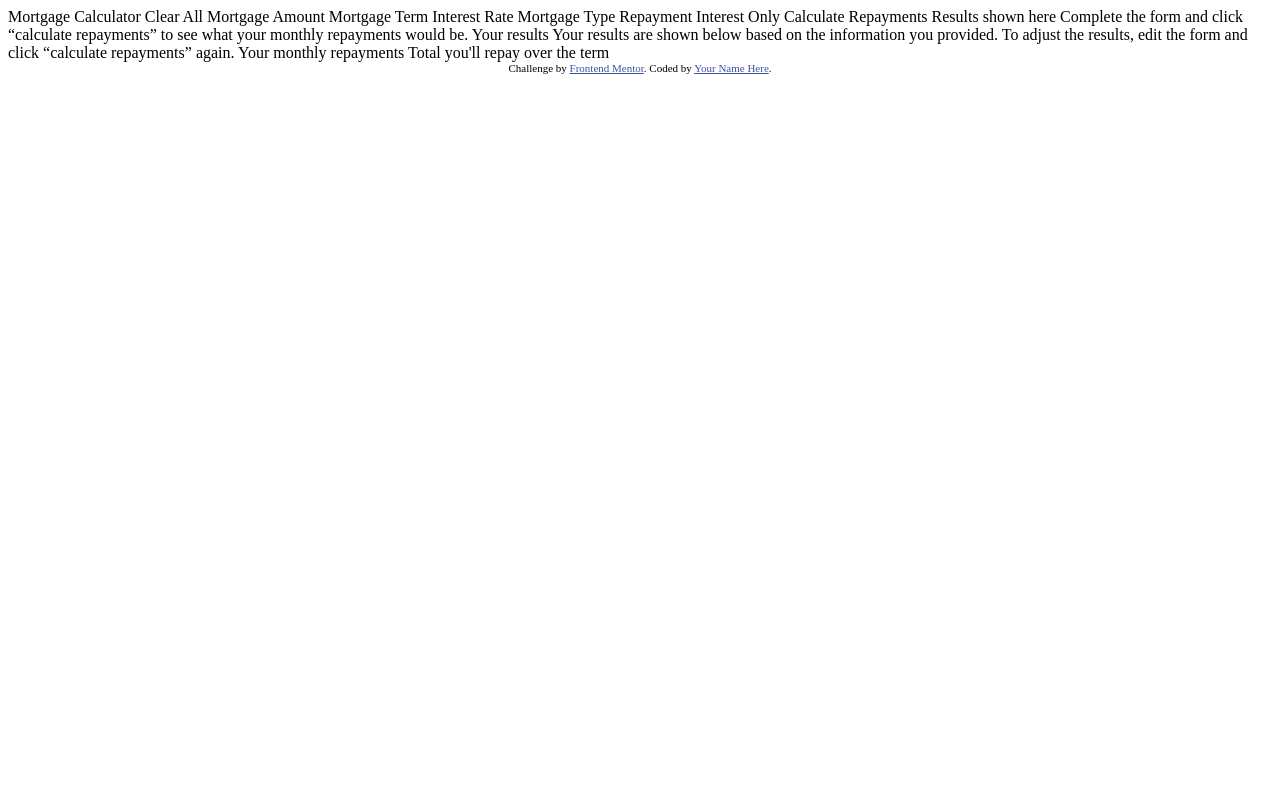
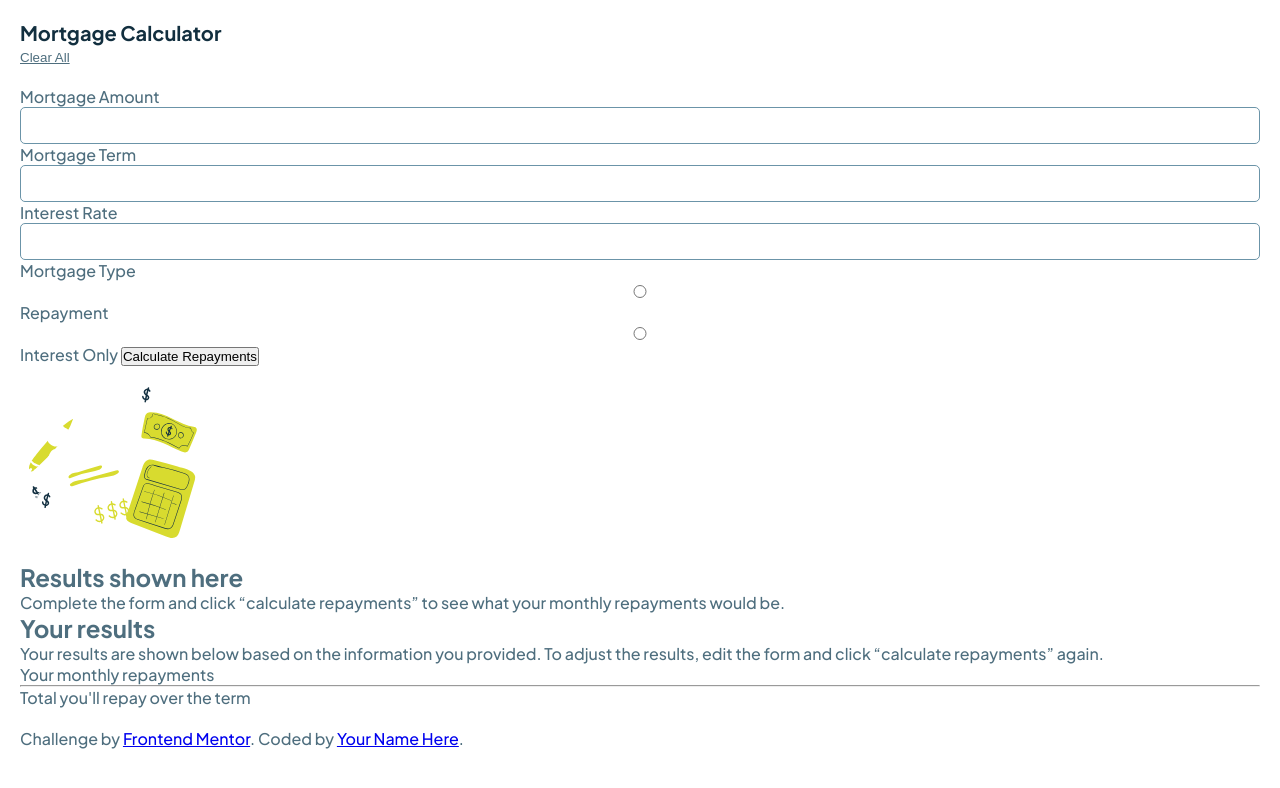
Before and after one commit to mobadran/repayment, a website: page index.html in a window 1280 px wide. Drawn offline with Linux system fonts and the light colour scheme.

Commit message:
Mortgage Amount js

```diff
--- /dev/null
+++ b/gulpfile.js
@@ -0,0 +1,29 @@
+const gulp = require('gulp');
+const sass = require('gulp-sass')(require('sass'));
+const browserSync = require('browser-sync').create();
+
+function compileSass() {
+    return gulp.src('scss/**/*.scss') // Path to your SCSS files
+        .pipe(sass().on('error', sass.logError))
+        .pipe(gulp.dest('dist/css')) // Output directory for CSS files
+        .pipe(browserSync.stream()); // Inject CSS changes without a full page reload
+}
+
+function watchFiles() {
+    gulp.watch('scss/**/*.scss', compileSass); // Watch SCSS files for changes
+    gulp.watch('*.html').on('change', browserSync.reload); // Watch HTML files for changes
+    gulp.watch('dist/js/*.js').on('change', browserSync.reload); // Watch HTML files for changes
+}
+
+function browsersync() {
+    browserSync.init({
+        server: {
+            baseDir: "./"
+        }
+    });
+
+    watchFiles(); // Start the file-watching task
+}
+
+gulp.task('sass', compileSass);
+gulp.task('watch', gulp.series(compileSass, browsersync));
--- a/index.html
+++ b/index.html
@@ -1,61 +1,118 @@
 <!DOCTYPE html>
 <html lang="en">
+
 <head>
   <meta charset="UTF-8">
-  <meta name="viewport" content="width=device-width, initial-scale=1.0"> <!-- displays site properly based on user's device -->
+  <meta name="viewport" content="width=device-width, initial-scale=1.0">
+  <!-- displays site properly based on user's device -->
 
-  <link rel="icon" type="image/png" sizes="32x32" href="./assets/images/favicon-32x32.png">
+  <link rel="icon" type="image/png" sizes="32x32"
+    href="./assets/images/favicon-32x32.png">
+
+  <link rel="preconnect" href="https://fonts.googleapis.com">
+  <link rel="preconnect" href="https://fonts.gstatic.com" crossorigin>
+  <link
+    href="https://fonts.googleapis.com/css2?family=Plus+Jakarta+Sans:ital,wght@0,200..800;1,200..800&display=swap"
+    rel="stylesheet">
+
+  <link rel="stylesheet" href="dist/css/style.css">
 
   <title>Frontend Mentor | Mortgage repayment calculator</title>
 
-  <!-- Feel free to remove these styles or customise in your own stylesheet 👍 -->
-  <style>
-    .attribution { font-size: 11px; text-align: center; }
-    .attribution a { color: hsl(228, 45%, 44%); }
-  </style>
 </head>
+
 <body>
+  <header>
+    <h1>
+      Mortgage Calculator
+    </h1>
+    <button>
+      Clear All
+    </button>
+  </header>
 
-  Mortgage Calculator
-  Clear All
+  <main>
+    <article class="form-container">
+      <form>
+        <fieldset>
+          <legend class="offscreen">Main Form</legend>
 
+          <label for="amount">
             Mortgage Amount
+          </label>
+          <input type="text" id="amount">
 
+          <label for="term">
             Mortgage Term
+          </label>
+          <input type="number">
 
+          <label for="rate">
             Interest Rate
+          </label>
+          <input type="number">
+          <label for="button">
+            Mortgage Type
+          </label>
+          <input type="radio" name="button" id="button"> Repayment
+          <input type="radio" name="button" id="button"> Interest Only
 
-  Mortgage Type
-  Repayment
-  Interest Only
-
-  Calculate Repayments
+          <button>Calculate Repayments</button>
+        </fieldset>
+      </form>
+    </article>
 
     <!-- Empty results start -->
+    <article class="results-container">
 
+      <div class="empty-results">
+        <img src="assets/images/illustration-empty.svg" alt="">
+        <h2>
           Results shown here
-
+        </h2>
+        <p>
           Complete the form and click “calculate repayments” to see what
           your monthly repayments would be.
+        </p>
+      </div>
 
       <!-- Empty results end -->
 
       <!-- Completed results start -->
+      <div class="completed-results">
+        <h2>
+          Your results
+        </h2>
+        <p>
+          Your results are shown below based on the information you provided.
+          To adjust the results, edit the form and click “calculate repayments”
+          again.
+        </p>
+        <div class="results-box">
+          <p class="result-label">Your monthly repayments</p>
+          <p id="monthly-repayments"></p>
+          <hr>
 
-  Your results
-
-  Your results are shown below based on the information you provided.
-  To adjust the results, edit the form and click “calculate repayments” again.
-
-  Your monthly repayments
-
+          <p class="result-label">
             Total you'll repay over the term
+          </p>
+          <p id="total"></p>
+        </div>
+      </div>
+    </article>
+  </main>
 
   <!-- Completed results end -->
+  <footer>
 
     <div class="attribution">
-    Challenge by <a href="https://www.frontendmentor.io?ref=challenge">Frontend Mentor</a>.
+      Challenge by <a
+        href="https://www.frontendmentor.io?ref=challenge">Frontend
+        Mentor</a>.
       Coded by <a href="#">Your Name Here</a>.
     </div>
+  </footer>
+  <script src="dist/js/index.js"></script>
 </body>
+
 </html>
--- /dev/null
+++ b/scss/style.scss
@@ -0,0 +1,89 @@
+// ### Primary
+
+$lime: hsl(61, 70%, 52%);
+$red: hsl(4, 69%, 50%);
+
+// ### Neutral
+
+$white: hsl(0, 0%, 100%);
+$slate-100: hsl(202, 86%, 94%);
+$slate-300: hsl(203, 41%, 72%);
+$slate-500: hsl(200, 26%, 54%);
+$slate-700: hsl(200, 24%, 40%);
+$slate-900: hsl(202, 55%, 16%);
+
+
+// CSS reset
+* {
+    margin: 0;
+    padding: 0;
+    box-sizing: border-box;
+}
+
+// General
+// Default Font
+body {
+    font-family: "Plus Jakarta Sans", sans-serif;
+    font-optical-sizing: auto;
+    font-weight: 500;
+    font-style: normal;
+    color: $slate-700;
+}
+
+// Off screen
+.offscreen {
+    position: absolute;
+    clip-path: inset(100%);
+    height: 1px;
+    /* For accessibility */
+    width: 1px;
+    /* For accessibility */
+    overflow: hidden;
+}
+
+
+// Header
+header {
+    margin: 20px;
+
+    h1 {
+        font-size: 20px;
+        color: $slate-900;
+    }
+
+    button {
+        background: none;
+        border: none;
+        color: $slate-700;
+        text-decoration: underline;
+    }
+}
+
+
+
+// Main
+main {
+    margin: 20px;
+
+    form {
+        fieldset {
+            border: none;
+
+            input {
+                width: 100%;
+                border: 1px solid $slate-500;
+                border-radius: 5px;
+                padding: 10px;
+                font-weight: 700;
+                letter-spacing: 0.3px;
+            }
+        }
+    }
+}
+
+
+
+// Footer
+footer {
+    margin: 20px;
+}
```
Also changed, not shown: package.json (added, +20 -0 lines), dist/css/style.css (added), dist/js/index.js (added), 2 other files. Lines whose indentation alone changed are shown as unchanged.
